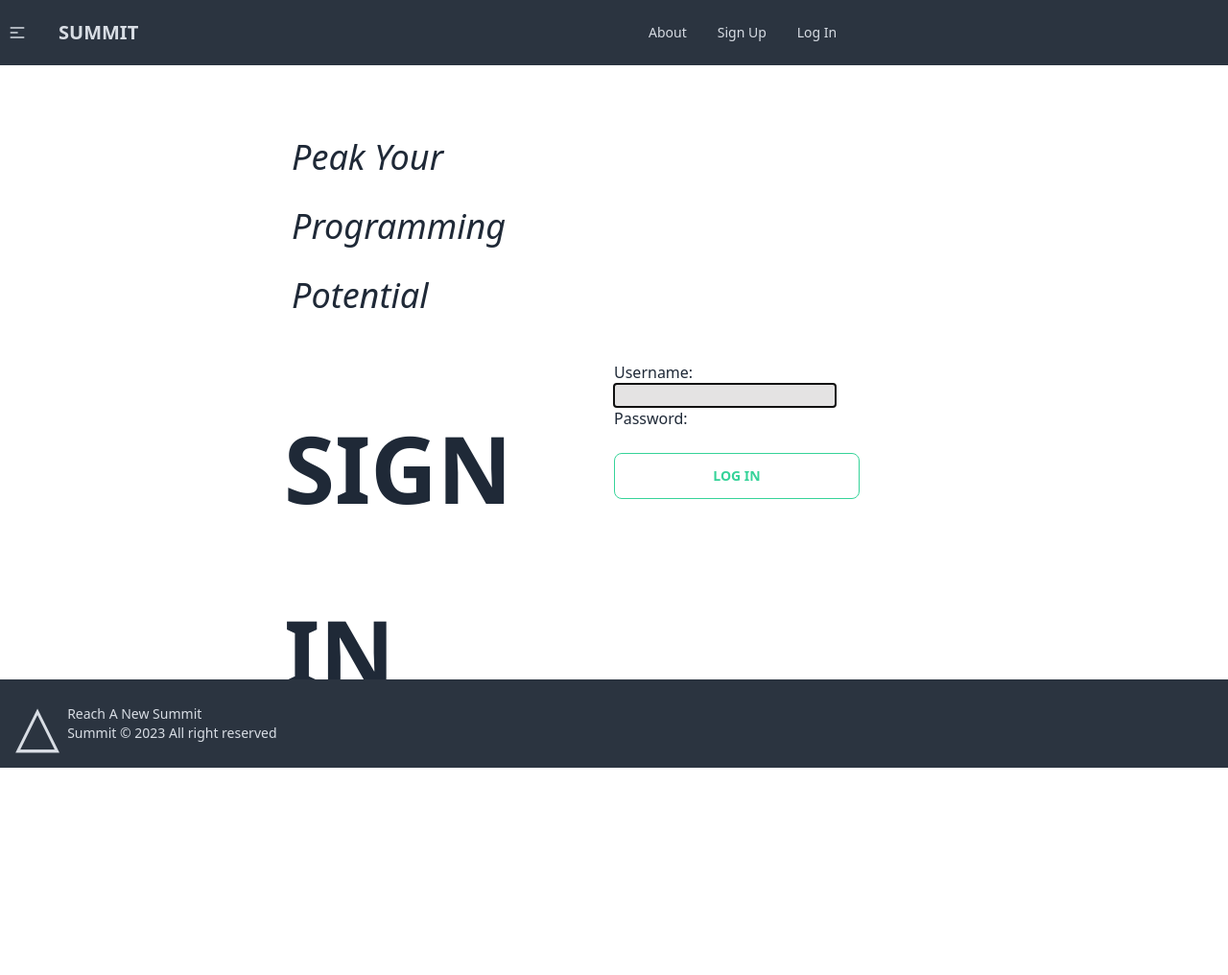
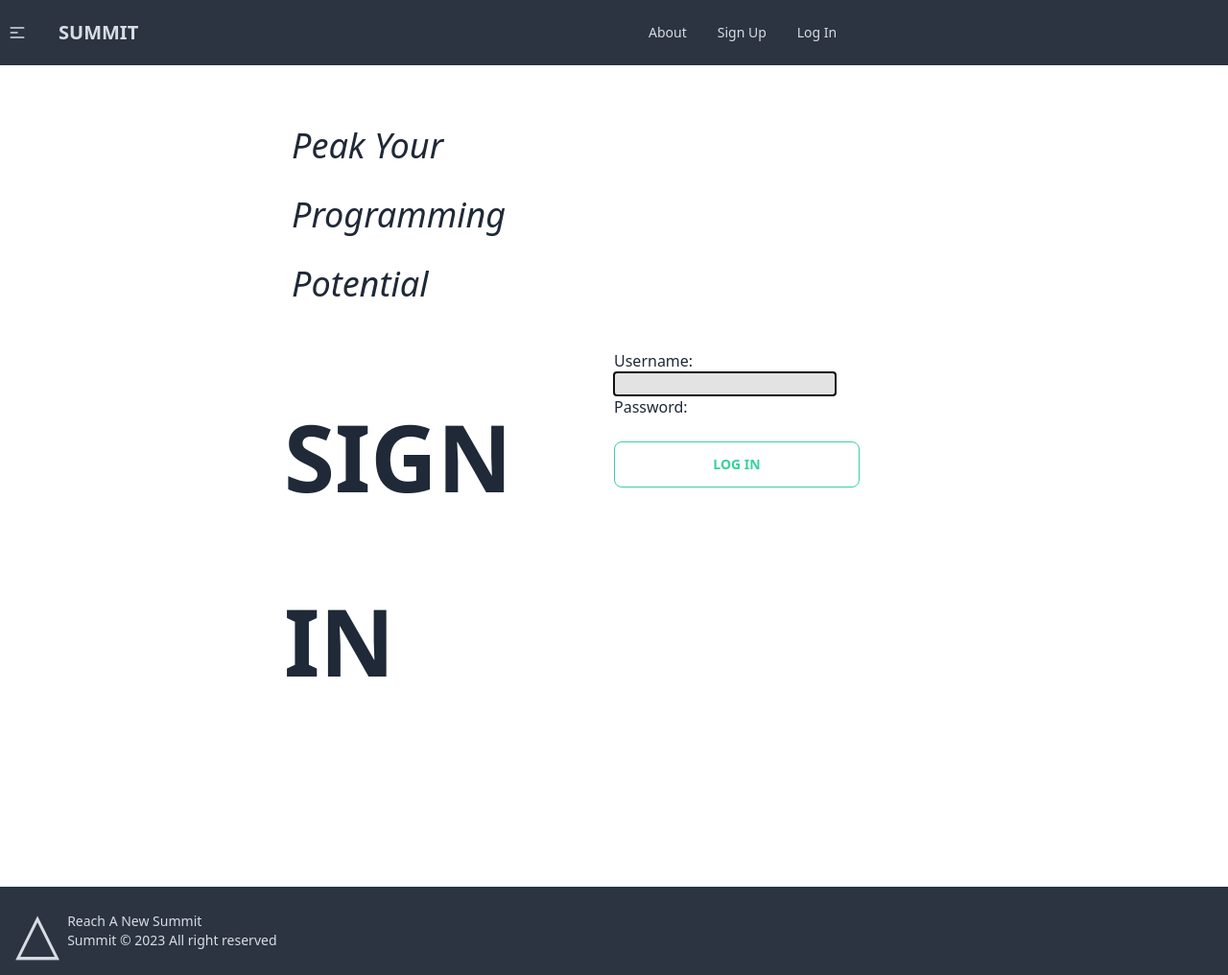
Before and after one commit to Bharatchandran/summitPrj3, a Django app: page /accounts/login/?next=/interests/groups/1/delete/ in a window 1280 px wide. Shown: the whole page at 96% size. Before the commit the page ends 800 px from the top, so only its background shows below. Run offline with Django 4.2, Linux system fonts and the light colour scheme; some libraries are stand-ins or nearby versions.

Commit message:
Base / footer fixed

```diff
--- a/main_app/templates/base.html
+++ b/main_app/templates/base.html
@@ -11,12 +11,12 @@
 
     <script src="https://cdn.tailwindcss.com"></script>
 </head>
-<body >
-    <div class="relative">
-    <header class="h-[10vh] sticky top-0 z-40 h-24 w-full">
+<body class="flex flex-col" >
+
+    <header class="">
         <div class="navbar bg-neutral text-neutral-content">
             <div class="navbar-start flex items-center space-x-4">
-                <div class="dropdown  ">
+                <div class="dropdown ">
                     <svg xmlns="http://www.w3.org/2000/svg" class="h-5 w-5" fill="none" viewBox="0 0 24 24" stroke="currentColor"><path stroke-linecap="round" stroke-linejoin="round" stroke-width="2" d="M4 6h16M4 12h8m-8 6h16" /></svg>
                     </label>
                     <ul tabindex="0" class="menu menu-sm dropdown-content mt-3 z-[1] p-2 shadow bg-base-100 text-black rounded-box w-52">
@@ -50,19 +50,18 @@
             </div>
         </div>
     </header>
-    <main class="w-screen flex-1 flex flex-col">
+    <main class="flex-1 flex flex-col">
 
         <div class="grid grid-cols-10 flex-1 mb-40">
         {% block content%}
         {% endblock %}
         </div>
     </main>
-    <footer class="footer fixed bottom-0 items-center p-4 bg-neutral text-neutral-content ">
+    <footer class="footer items-center p-4 bg-neutral text-neutral-content">
         <div class="items-center grid-flow-col">
         <h3 width="150" height="100" viewBox="0 0 24 24" fill-rule="evenodd" clip-rule="evenodd" class="fill-current text-6xl ">△</h3>
         <p>Reach A New Summit<br/>Summit © 2023 All right reserved</p>
         </div>
     </footer>
-</div>
 </body>
 </html>
```
